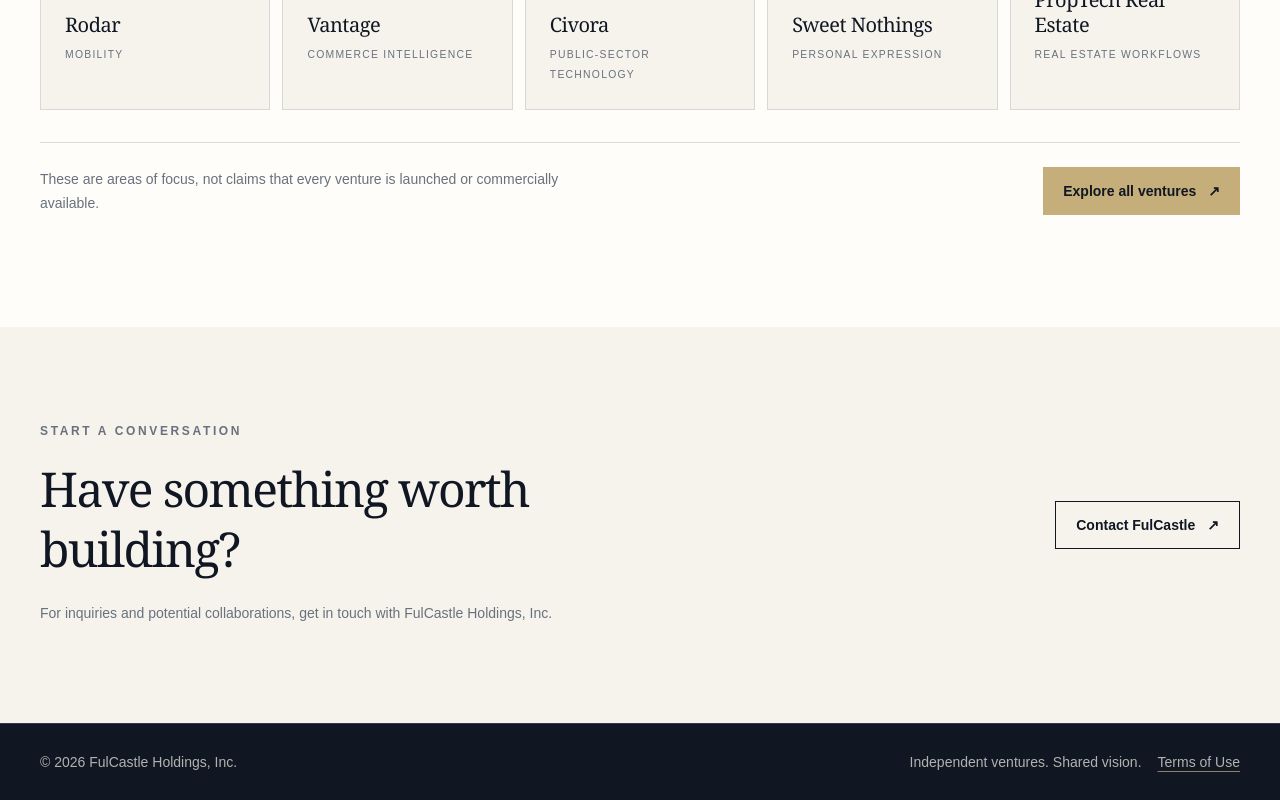
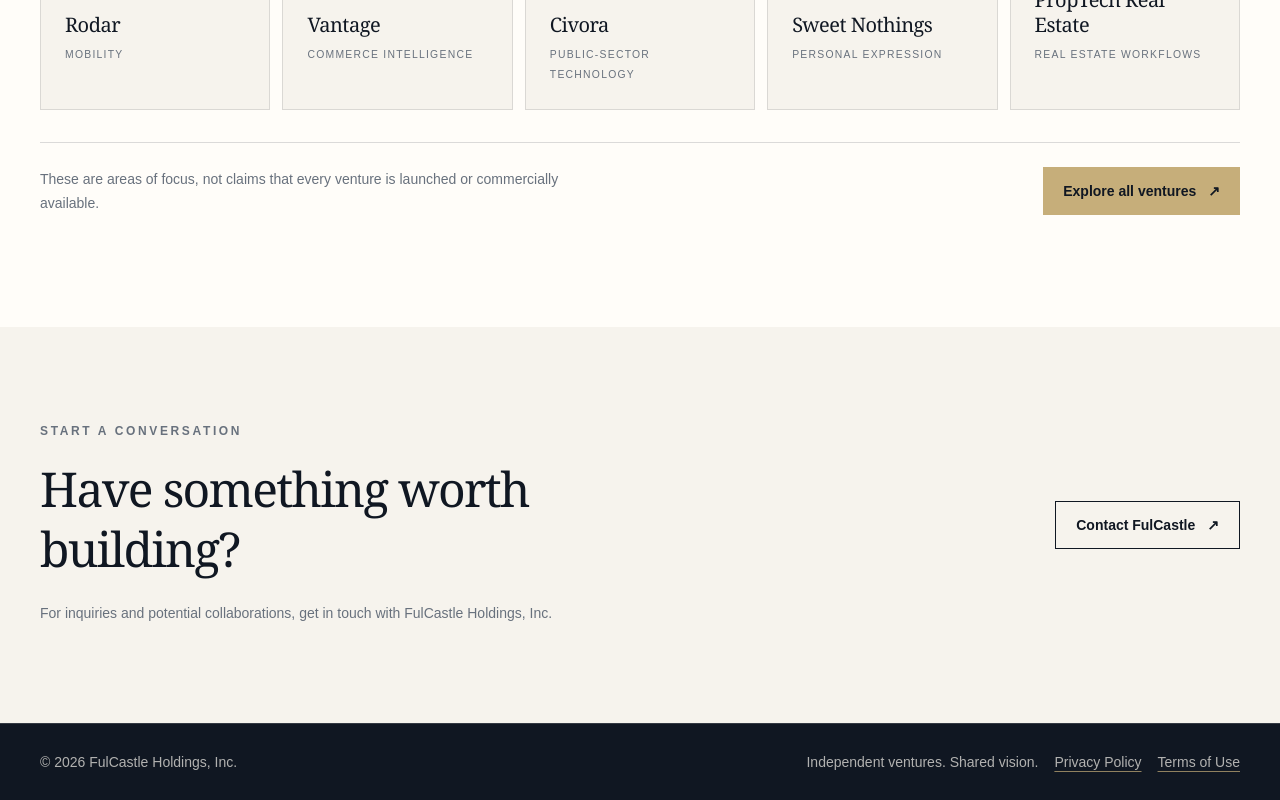
Before and after one commit to StarksDOOM/fulcastle-site, a Next.js app: page / in a window 1280 px wide. Shown: the part 1811-2611 px from the top of the page. Built offline with nearby package versions, Linux system fonts and the light colour scheme.

Commit message:
feat(footer): display Privacy Policy link alongside Terms of Use

```diff
--- a/app/components/site-footer.tsx
+++ b/app/components/site-footer.tsx
@@ -9,6 +9,12 @@ export function SiteFooter() {
           <p>Independent ventures. Shared vision.</p>
           <Link
             className="underline decoration-muted-gold/70 underline-offset-4 transition-colors hover:text-ivory focus-visible:outline-2 focus-visible:outline-offset-4 focus-visible:outline-muted-gold"
+            href="/privacy-policy"
+          >
+            Privacy Policy
+          </Link>
+          <Link
+            className="underline decoration-muted-gold/70 underline-offset-4 transition-colors hover:text-ivory focus-visible:outline-2 focus-visible:outline-offset-4 focus-visible:outline-muted-gold"
             href="/terms-of-use"
           >
             Terms of Use
```
